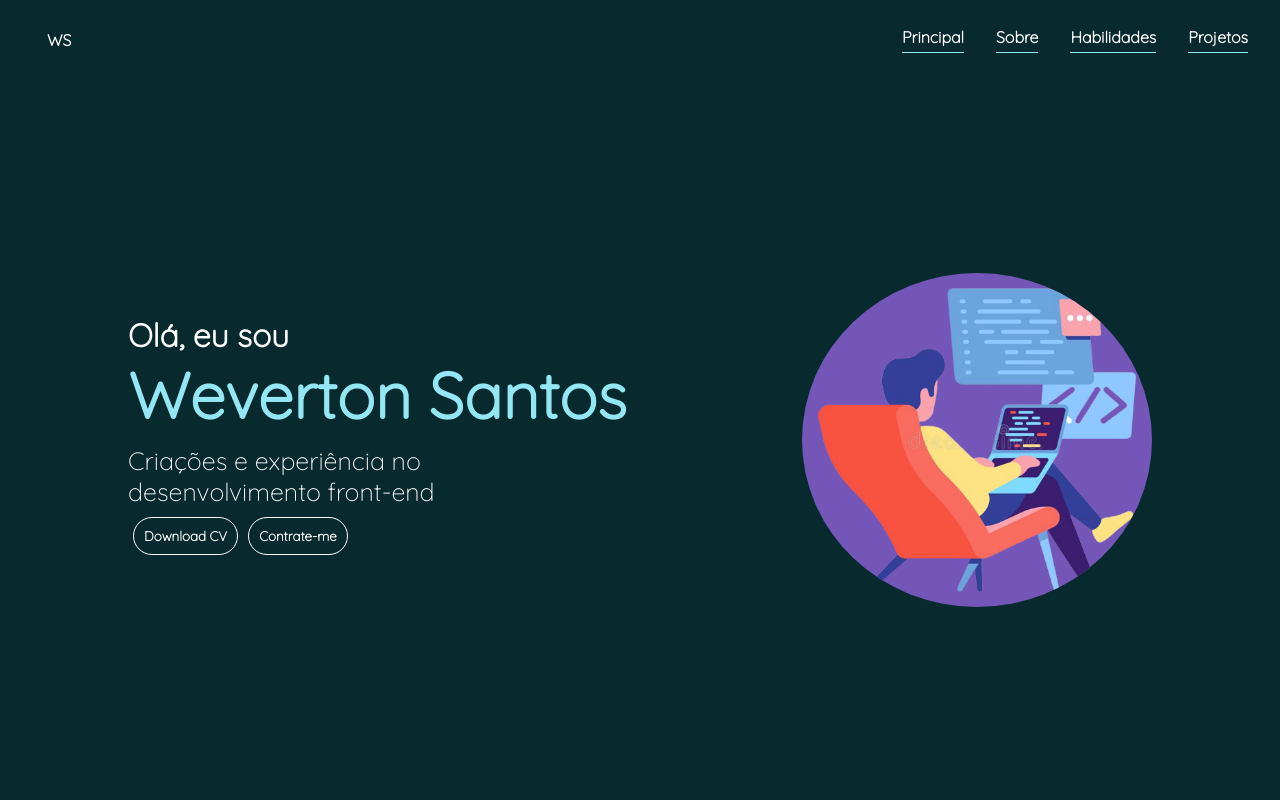
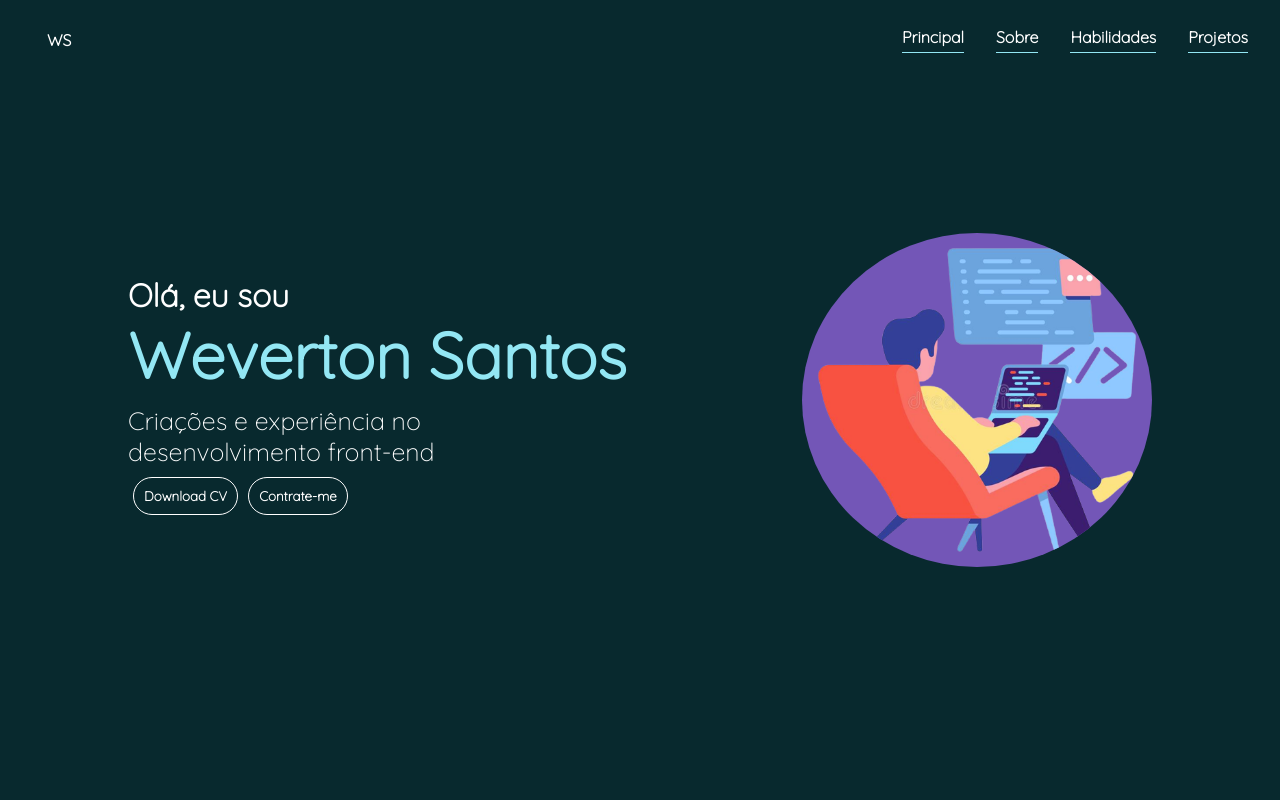
Before and after one commit to wevertonsantos/portfolio-weverton, a JavaScript app: page / in a window 1280 px wide. Shown: the top 800 px of the page. Built offline with nearby package versions, Linux system fonts and the light colour scheme; the HTML template or start-up script is replaced by a standard one.

Commit message:
algumas configurações css

```diff
--- a/src/componentes/Apresentacao/Apresentacao.css
+++ b/src/componentes/Apresentacao/Apresentacao.css
@@ -2,7 +2,7 @@
     display: flex;
     justify-content: space-between;
 
-    height: 90vh;
+    height: 100vh;
     padding: 0 64px;
 
     align-items: center;
--- a/src/componentes/Cabecalho/Cabecalho.css
+++ b/src/componentes/Cabecalho/Cabecalho.css
@@ -5,6 +5,10 @@
 	display: flex;
 	justify-content: space-between;
 	align-items: center;
+
+	position: fixed;
+	width: 100%;
+
 }
 
 .cabecalho h1{
```
